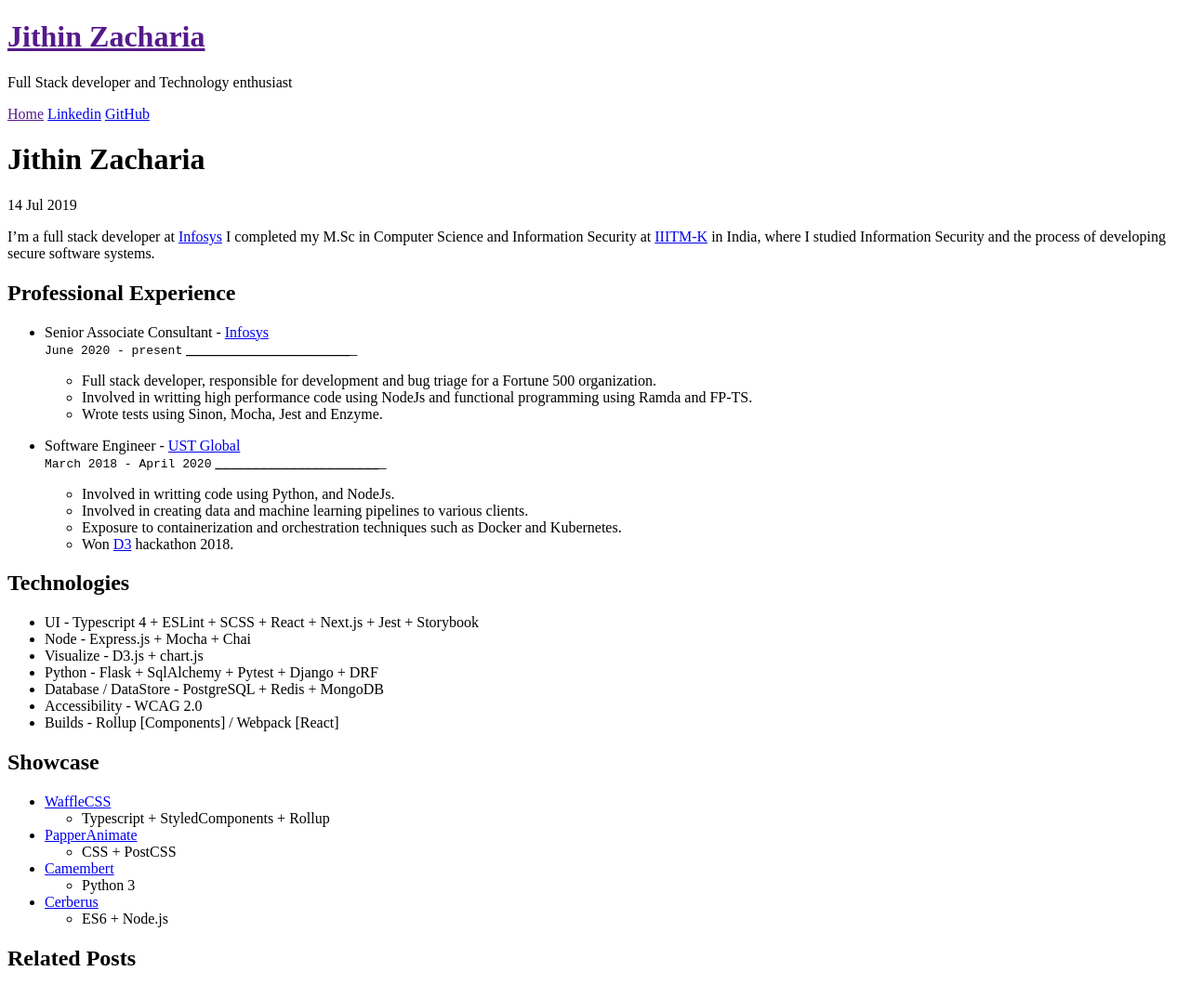
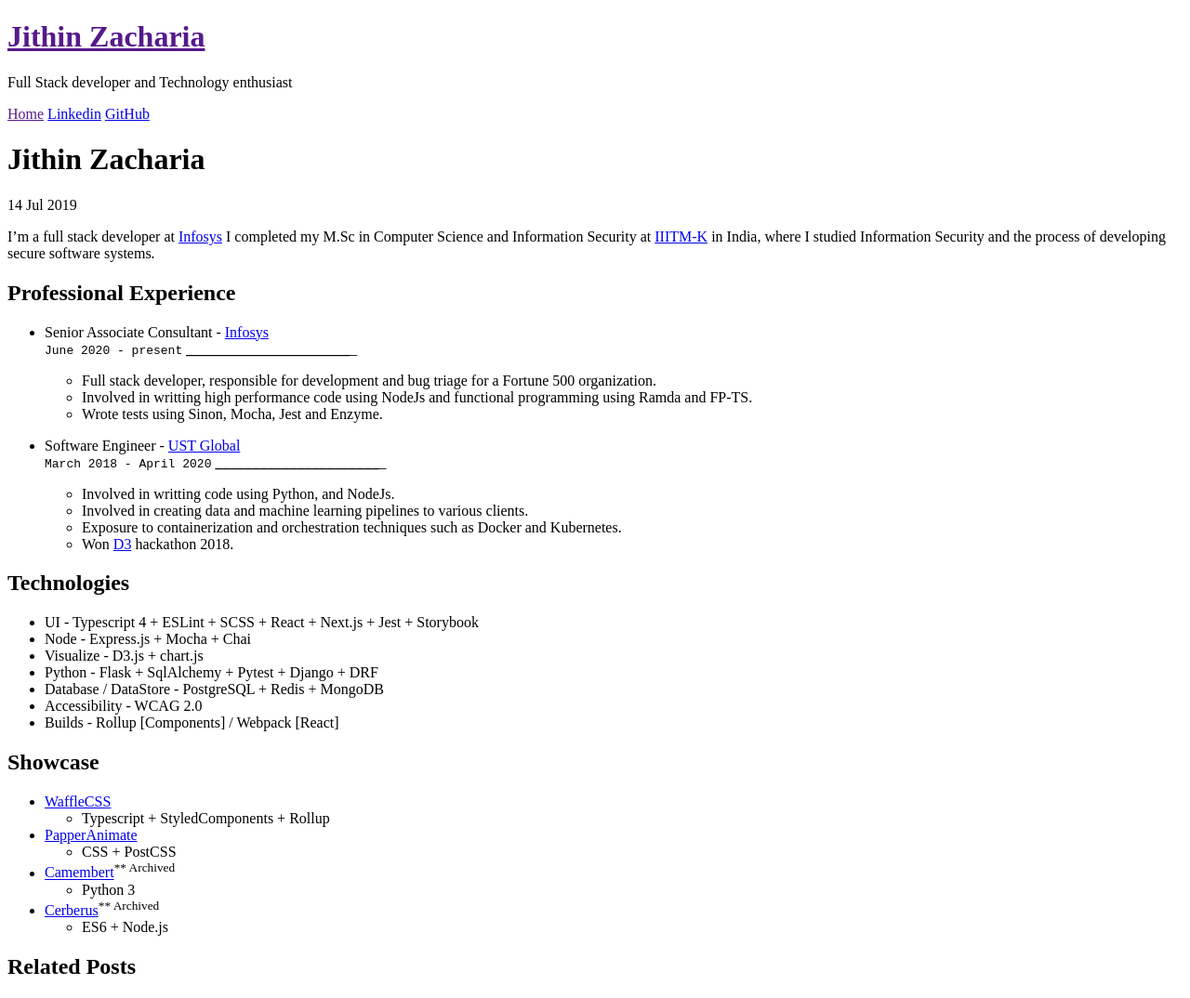
Before and after one commit to Jithinqw/jithinqw.github.io, a Jekyll site: the page built from _posts/2019-7-14-content.md, in a window 1280 px wide. Shown: the whole page at 93% size. Built offline with Jekyll 4.4.1, drawn with Linux system fonts in a browser that asks for light colours; Markdown is read by kramdown in place of the engine named in the settings.

Commit message:
Update post

```diff
--- a/_posts/2019-7-14-content.md
+++ b/_posts/2019-7-14-content.md
@@ -40,7 +40,7 @@
     - Typescript + StyledComponents + Rollup
 - [PapperAnimate](https://idyllic-cendol-aabe1b.netlify.app/)
     - CSS + PostCSS
-- [Camembert](https://github.com/Jithinqw/Camembert)
+- [Camembert](https://github.com/Jithinqw/Camembert)<sup>** Archived</sup>
     - Python 3
-- [Cerberus](https://github.com/Jithinqw/Cerberus)
+- [Cerberus](https://github.com/Jithinqw/Cerberus)<sup>** Archived</sup>
     - ES6 + Node.js
```
